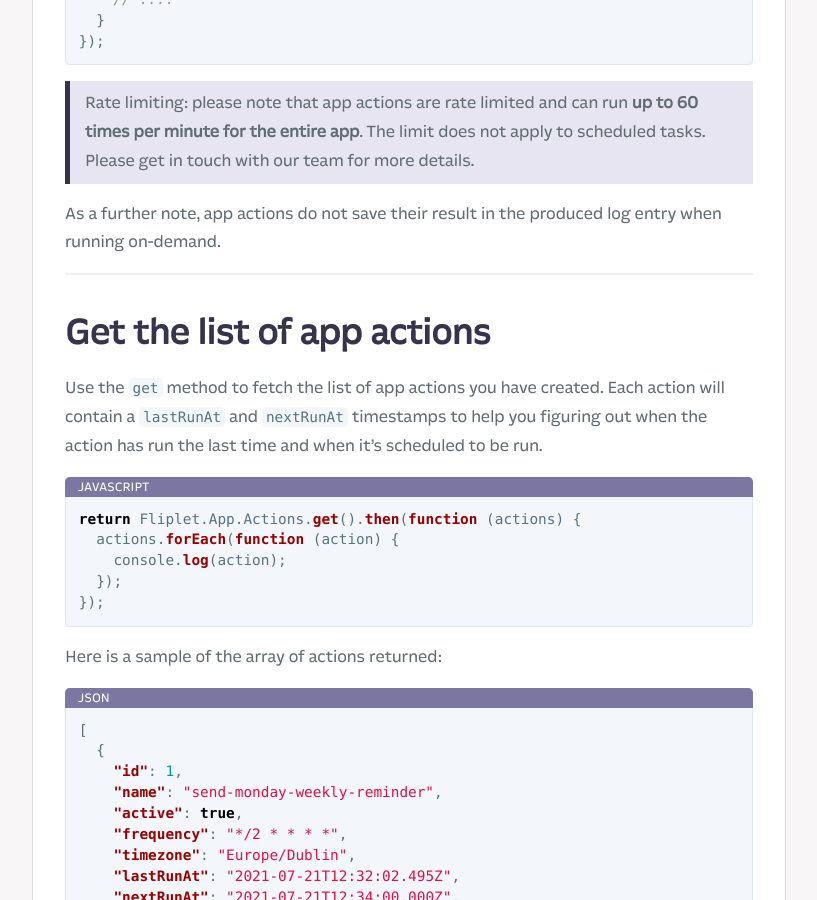
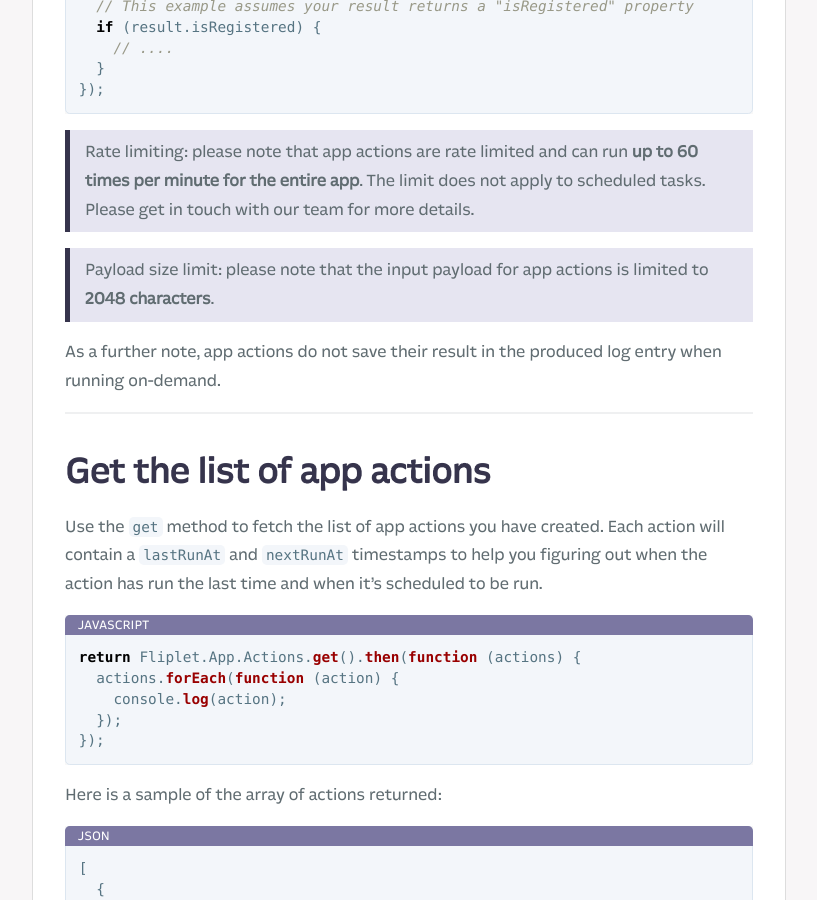
Before and after one commit to Fliplet/fliplet-cli, a Jekyll site: the page built from docs/API/core/app-actions.md, in a window 1280 px wide and 900 px high, scrolled down 5571 px. Shown: the whole window, without its empty margins (254-1071 px from the left). Built offline with Jekyll 4.4.1, drawn with Linux system fonts in a browser that asks for light colours; nearby versions of some CDN libraries; our own code applies the rules of GitHub Pages for plain Markdown files; library files that are not in the unit come from our copies; comment, search, counter and statistics services are not loaded; a style sheet for code colours, icons or effects is not loaded; some of the changed text lies outside the part shown.

Commit message:
docs update

````diff
--- a/docs/API/core/app-actions.md
+++ b/docs/API/core/app-actions.md
@@ -27,8 +27,9 @@
 3. Only **up to 5 app** actions can be defined for each app.
 4. An app action runs the target app screen in the cloud. A result can be given back by the screen both when running on a schedule and when on-demand.
 5. An app action is **limited to 30 seconds of execution time**. After 30 seconds, the action will be killed and a specific timeout error will be returned and saved in the logs.
-6. Only JavaScript assets are loaded when the screen runs as an app action. Assets such as CSS and images will be ignored by the system.
-7. Scheduled app actions will only run the published version of a screen, whereas on-demand actions will run the version from the same environment they are fired from (e.g. Fliplet Viewer, Live apps  )
+6. The payload for on-demand actions is limited to 2048 characters.
+7. Only JavaScript assets are loaded when the screen runs as an app action. Assets such as CSS and images will be ignored by the system.
+8. Scheduled app actions will only run the published version of a screen, whereas on-demand actions will run the version from the same environment they are fired from (e.g. Fliplet Viewer, Live apps  )
 
 ---
 
@@ -171,6 +172,8 @@
 ```
 
 <p class="quote">Rate limiting: please note that app actions are rate limited and can run <strong>up to 60 times per minute for the entire app</strong>. The limit does not apply to scheduled tasks. Please get in touch with our team for more details.</p>
+
+<p class="quote">Payload size limit: please note that the input payload for app actions is limited to <strong>2048 characters</strong>.</p>
 
 As a further note, app actions do not save their result in the produced log entry when running on-demand.
 
--- a/package.json
+++ b/package.json
@@ -1,6 +1,6 @@
 {
   "name": "fliplet-cli",
-  "version": "6.0.1",
+  "version": "6.0.3",
   "description": "Command line utility for creating and running components, themes and menus to be used on the Fliplet platform.",
   "main": "fliplet.js",
   "scripts": {
````
Also changed, not shown: docs/Changelog.md, 1 other file.
